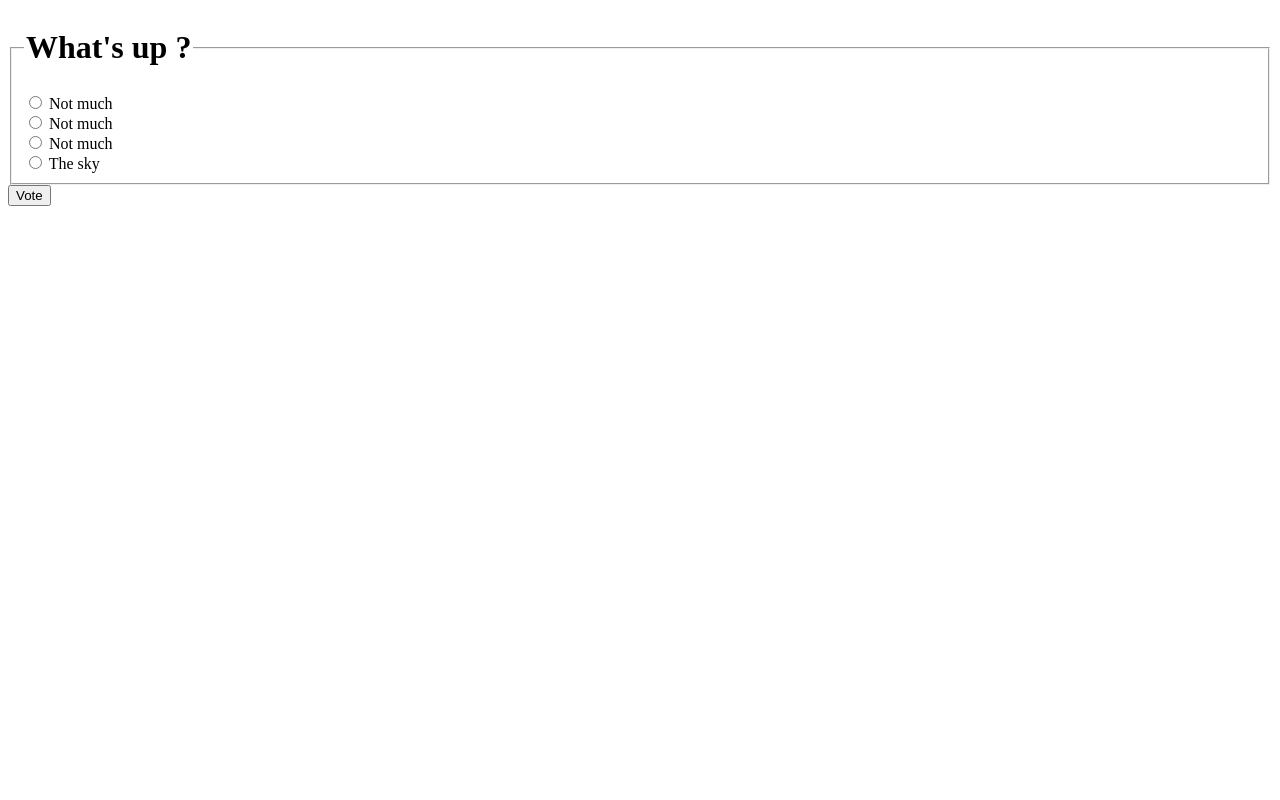
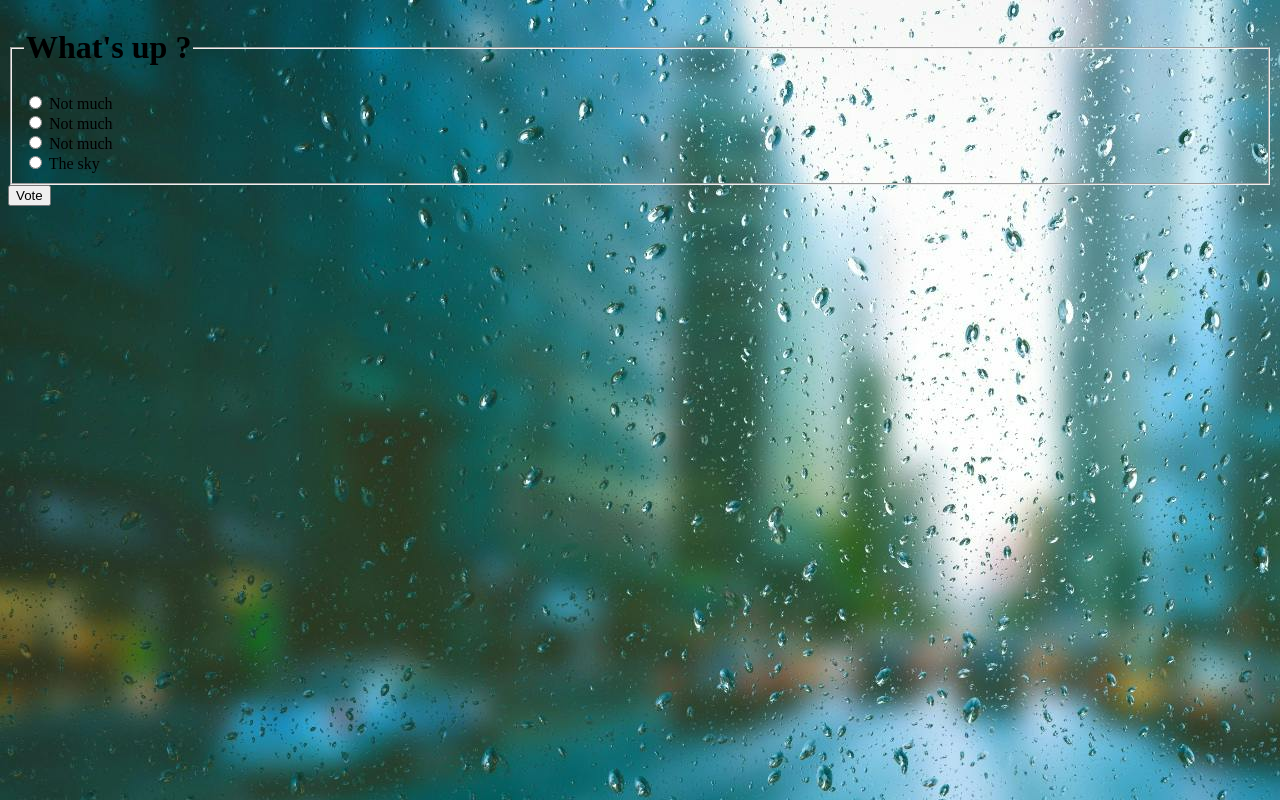
Before and after one commit to talal-askus/tasks, a Django app: page /polls/1/ in a window 1280 px wide. Run offline with Django 5.2, Linux system fonts and the light colour scheme; data comes from the database, SQL or seed files in the repository; both versions use the stored data as it was after the commit.

Commit message:
21 June Task4 Completed

```diff
--- /dev/null
+++ b/polls/static/polls/style.css
@@ -0,0 +1,7 @@
+a {
+    color: green;
+}
+
+body {
+    background: white url("images/bg.jpg") no-repeat;
+}
--- a/polls/templates/polls/detail.html
+++ b/polls/templates/polls/detail.html
@@ -1,3 +1,6 @@
+{% load static %}
+<link rel="stylesheet" href="{% static 'polls/style.css' %}">
+
 <form action="{% url 'polls:vote' question.id %}" method="post">
     {% csrf_token %}
     <fieldset>
--- a/polls/templates/polls/index.html
+++ b/polls/templates/polls/index.html
@@ -1,3 +1,7 @@
+{% load static %}
+
+<link rel="stylesheet" href="{% static 'polls/style.css' %}">
+
 {% if latest_question_list %}
     <ul>
     {% for question in latest_question_list %}
--- a/polls/templates/polls/results.html
+++ b/polls/templates/polls/results.html
@@ -1,3 +1,6 @@
+{% load static %}
+
+<link rel="stylesheet" href="{% static 'polls/style.css' %}">
 <h1>{{ question.question_text }}</h1>
 
 <ul>
```
Also changed, not shown: db.sqlite3, polls/static/polls/images/bg.jpg (added).
